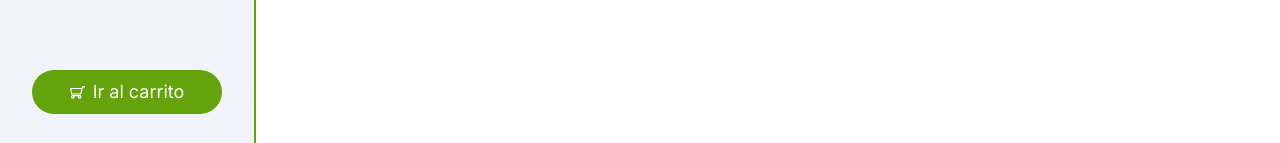
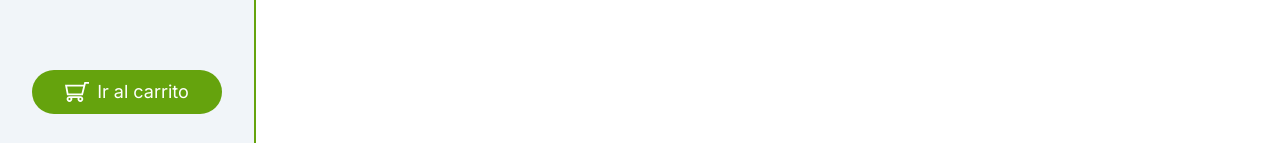
Before and after one commit to Juan-Dingevan/cesca-dingevan-proyecto-nextjs, a Next.js app: page /tests in a window 1280 px wide. Shown: the part 654-797 px from the top of the page. Built offline with nearby package versions, Linux system fonts and the light colour scheme.

Commit message:
Added feedback when items are added to cart

```diff
--- a/app/components/shop/QuantityForm.tsx
+++ b/app/components/shop/QuantityForm.tsx
@@ -4,24 +4,31 @@ import { CartProduct, Product } from "@/app/lib/types";
 import { useCartStore } from "@/app/lib/useCartStore";
 import { useState } from "react";
 
-export default function ProductCard({product} : {product: Product}) {
-    const [quantity, setQuantity] = useState(1)
+export default function ProductCard({ product }: { product: Product }) {
+    const [quantity, setQuantity] = useState(1);
+    const [showFeedback, setShowFeedback] = useState(false);
 
-    const add = () => {setQuantity(quantity + 1)}
-    const sub = () => {setQuantity(quantity - 1 <= 1 ? 1 : quantity - 1)}
+    const add = () => { setQuantity(quantity + 1); }
+    const sub = () => { setQuantity(quantity - 1 <= 1 ? 1 : quantity - 1); }
 
-    const addToCart = useCartStore(state => state.addToCart)
+    const addToCart = useCartStore(state => state.addToCart);
 
     const handleAddToCart = () => {
         const cartProduct: CartProduct = {
             quantity: quantity,
             ...product
-        }
+        };
 
-        addToCart(cartProduct)
-    }
+        addToCart(cartProduct);
+
+        setShowFeedback(true);
+        setTimeout(() => {
+            setShowFeedback(false);
+        }, 2000); // El mensaje desaparecerá después de 2 segundos
+    };
 
     return (
+        <div>
             <div className="flex flex-col md:flex-row items-center">
                 <div className="flex flex-row mx-2">
                     <button
@@ -61,5 +68,11 @@ export default function ProductCard({product} : {product: Product}) {
                     Agregar
                 </button>
             </div>
+            <div className="flex flex-col items-center">
+                <p className={`text-lime-600 text-xs font-bold mt-2 ease-in-out duration-500 opacity-${showFeedback ? "80" : "0"}`}>
+                    ¡Producto agregado al carrito!
+                </p>
+            </div>
+        </div>
     );
 }
--- /dev/null
+++ b/app/components/shop/navigation/GoToCart.tsx
@@ -0,0 +1,49 @@
+'use client'
+import { useCartStore } from "@/app/lib/useCartStore";
+import useFromStore from "@/app/lib/useFromStore";
+import Link from 'next/link';
+import Image from "next/image";
+
+export default function GoToCart() {
+    let items = useFromStore(useCartStore, state => state.totalItems)
+
+    if(!items)
+        items = 0
+
+    return (
+        <Link
+            href={"/tests/carrito"}
+            className={`
+                relative
+                flex
+                flex-row
+                items-center
+                justify-center
+                rounded-3xl
+                text-white
+                text-bold
+                text-lg
+                bg-lime-600
+                hover:bg-lime-500
+                px-5 py-2
+                text-center
+                hover:transition-colors ease-in-out duration-500
+            `}
+        >
+            <div className="relative">
+                <Image
+                    src="/shopping-cart.svg"
+                    alt={"Carrito de compras"}
+                    width={24}
+                    height={24}
+                />
+                {items > 0 && (
+                    <span className="absolute -top-2 -right-2 flex items-center justify-center w-5 h-5 text-xs font-bold text-lime-600 bg-white rounded-full">
+                        {items}
+                    </span>
+                )}
+            </div>
+            <p className={"ml-2"}>Ir al carrito</p>
+        </Link>
+    )
+}
--- a/app/components/shop/navigation/ShopNavBar.tsx
+++ b/app/components/shop/navigation/ShopNavBar.tsx
@@ -1,8 +1,7 @@
-import Link from 'next/link';
-import Image from "next/image";
 import SearchBar from './SearchBar';
 import DesktopForm from './DesktopForm';
 import MobileForm from './MobileForm';
+import GoToCart from './GoToCart';
 
 export default function ShopNavBar() {
     return (
@@ -20,38 +19,16 @@ export default function ShopNavBar() {
             justify-between
         `}>
             <SearchBar />
+
             <div className="hidden md:block">
                 <DesktopForm />
             </div>
+
             <div className="md:hidden">
                 <MobileForm />
             </div>
-            <Link
-                href={"/tests/carrito"}
-                className={`
-                    flex
-                    flex-row
-                    items-center
-                    justify-center
-                    rounded-3xl
-                    text-white
-                    text-bold
-                    text-lg
-                    bg-lime-600
-                    hover:bg-lime-500
-                    px-5 py-2
-                    text-center
-                    hover:transition-colors ease-in-out duration-500
-                `}
-            >
-                <Image
-                    src="/shopping-cart.svg"
-                    alt={"Carrito de compras"}
-                    width={15}
-                    height={15}
-                />
-                <p className={"ml-2"}>Ir al carrito</p>
-            </Link>
+
+            <GoToCart />
         </div>
     );
 }
```
Lines whose indentation alone changed are shown as unchanged.
